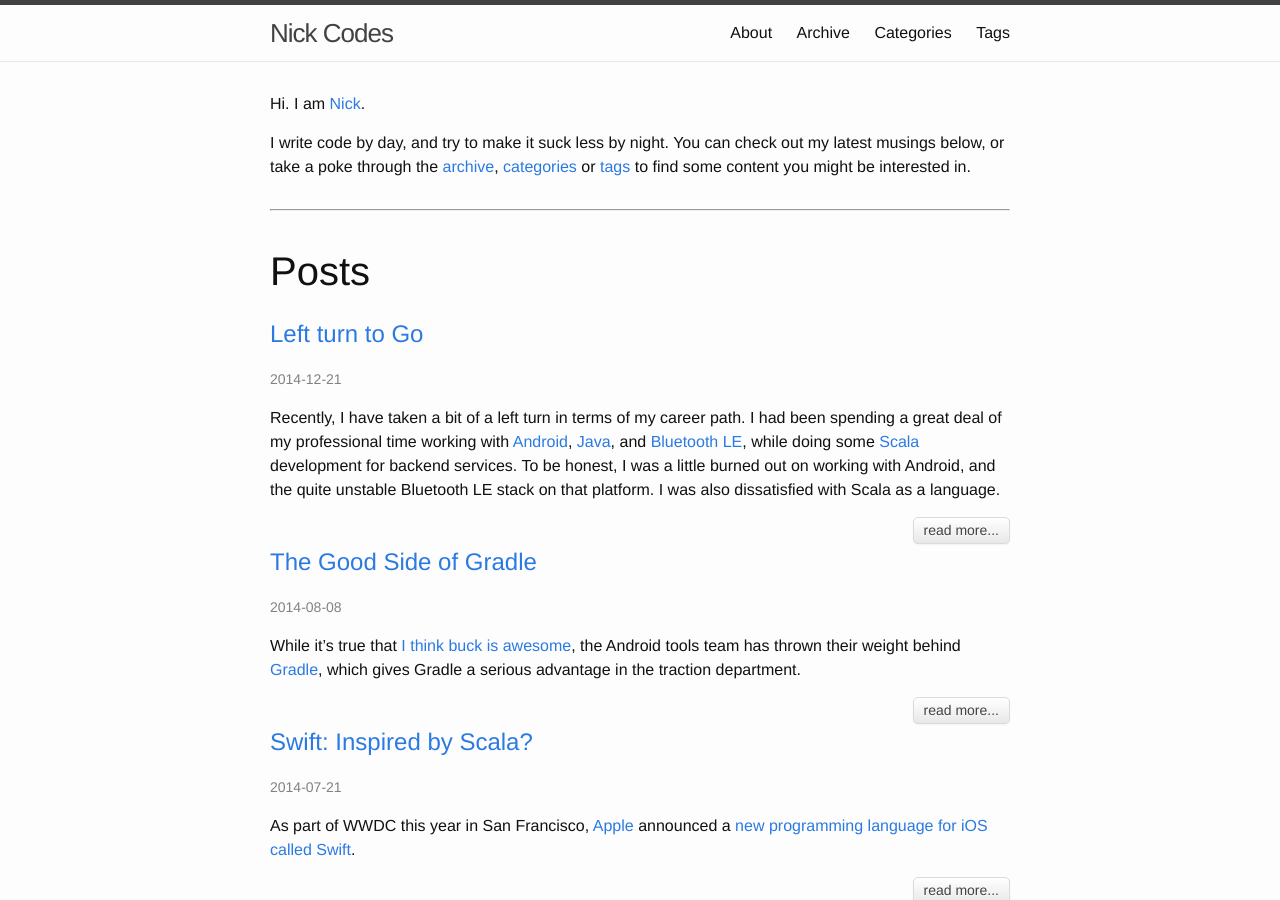
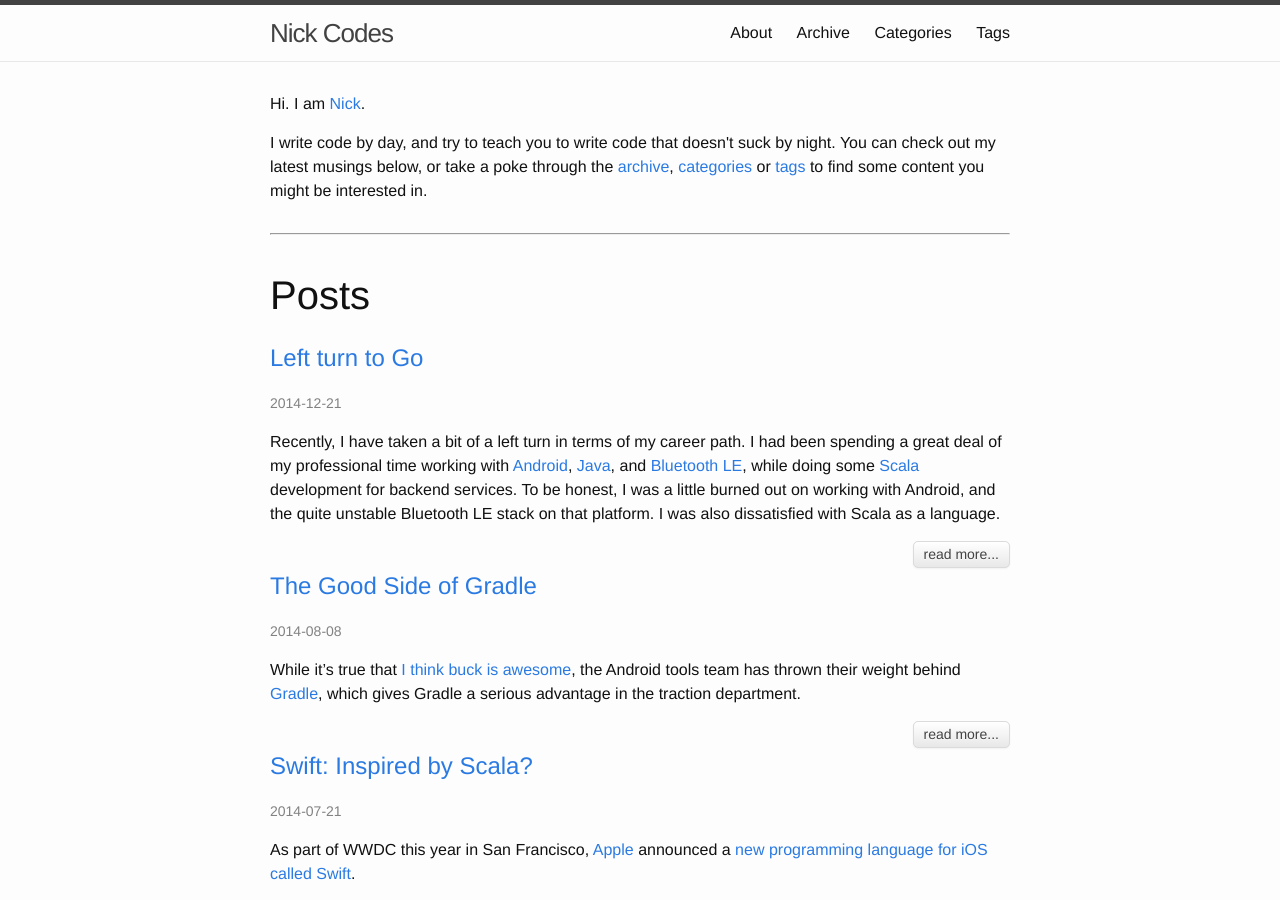
Before and after one commit to nick-codes/nick-codes.github.io, a Jekyll site: the page built from index.html, in a window 1280 px wide and 900 px high. Built offline with Jekyll 4.4.1, drawn with Linux system fonts in a browser that asks for light colours; the list of posts is cut into pages by our own code.

Commit message:
Update index to match new direction.

```diff
--- a/index.html
+++ b/index.html
@@ -8,9 +8,9 @@ layout: default
     Hi. I am <a href='/about'>Nick</a>.
   </p>
   <p>
-    I write code by day, and try to make it suck less by night.
-
-    You can check out my latest musings below, or take a poke through the
+    I write code by day, and try to teach you to write code that
+    doesn't suck by night. You can check out my latest musings below,
+    or take a poke through the
     <a href="/archive/">archive</a>, <a href="/categories/">categories</a> or
     <a href="/tags/">tags</a> to find some content you might be interested in.
   </p>
```
